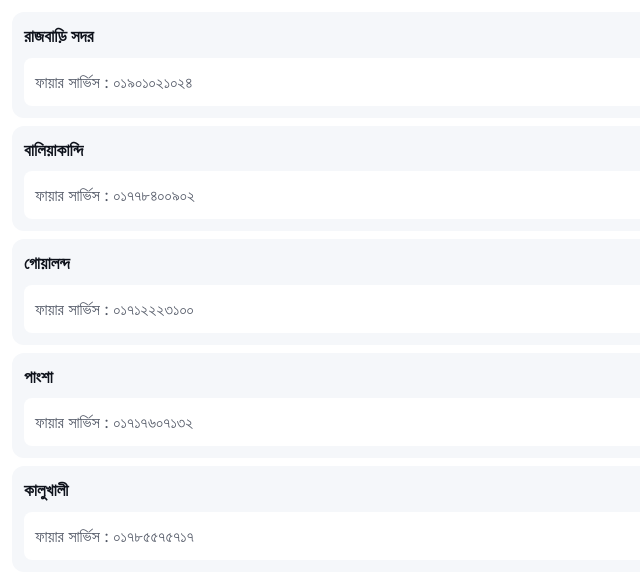
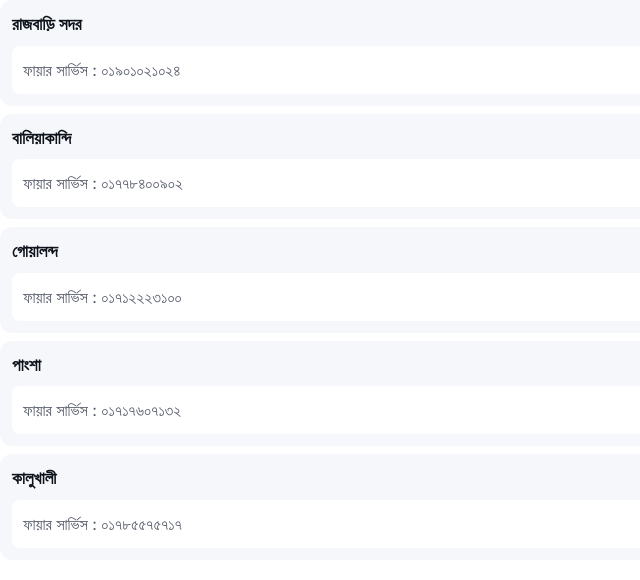
Before and after one commit to BD-Cities/static, a website: page emergency/49/fire-service.html in a window 1280 px wide. Shown: the whole page, without its empty margins (0-640 px from the left). Drawn offline with Linux system fonts and the light colour scheme.

Commit message:
Update fire-service.html

```diff
--- a/emergency/49/fire-service.html
+++ b/emergency/49/fire-service.html
@@ -5,7 +5,7 @@
     <meta name="viewport" content="width=device-width, initial-scale=1.0">
     <link rel="stylesheet" href="../../public/css/app.css">
 </head>
-<body class="p-3">
+<body class="p-1">
     <!-------rajbari sadar  start-------->
     <div class="mb-2 bg-primary-gray rounded-xl p-3">
         <h2 class="font-inter text-[17px] font-semibold text-primary-dark mb-2">রাজবাড়ি সদর</h2>
```
